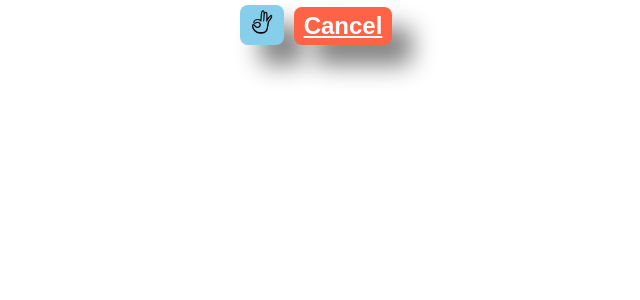
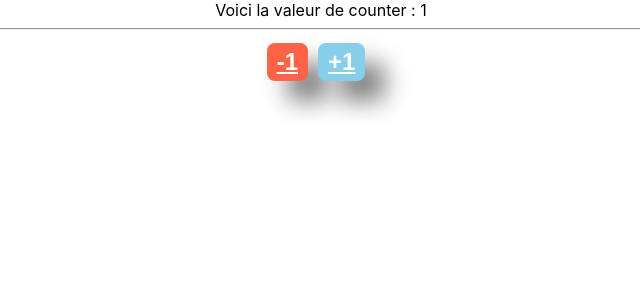
Before and after one commit to mhmscpo/newrep, a React (Create React App) app: page / in a window 1280 px wide. Shown: the top 300 px of the page, without its empty margins (319-959 px from the left). Built offline with nearby package versions, Linux system fonts and the light colour scheme.

Commit message:
Exercice changt etat bouton avec timeout, useEffect

```diff
--- a/src/App/App.jsx
+++ b/src/App/App.jsx
@@ -1,14 +1,34 @@
-import React from 'react';
+import React, {useState, useEffect} from 'react';
 import './App.css';
 import Button from './components/ui/Button/Button'
 
 function App() {
+  const [counter, setcounter] = useState(0)
+
+  useEffect(()=>{
+      console.log('Valeur post setCounter', counter)
+      return() => {
+        //console.log('cleanup') //effect
+      }
+  }, [counter])
+
+  useEffect(() => {
+      setcounter(1)
+  }, [])
+
+  console.log('rendu');
   return (
     <div className="App">
-        <Button onClick={(unParamDeLEnfant)=>{
-            console.log('fonction evnoyee par le parent', unParamDeLEnfant)
-        }}><img src='/img/9165532_ok_hand_icon.png' alt='Ok'/></Button>
-        <Button className="error">Cancel</Button>
+      Voici la valeur de counter : {counter}
+      <hr/>
+      <Button className="error" onClick={()=>{
+        setcounter(counter-1)
+        console.log(counter)
+      }}>-1</Button>
+      <Button onClick={()=>{
+        setcounter(counter+1)
+        console.log(counter)
+      }}>+1</Button>
     </div>
   );
 }
--- a/src/App/components/ui/Button/Button.jsx
+++ b/src/App/components/ui/Button/Button.jsx
@@ -1,15 +1,29 @@
-import React from 'react'
+import React, { useEffect, useState } from 'react'
 import style from './Button.module.css'
 import PropTypes from 'prop-types'
+import { cleanup } from '@testing-library/react'
 
 const Button=(props)=> {
+
+    const [isClicked, setIsClicked ] = useState(false)
+
+    useEffect(() => {
+        if (isClicked) {
+            setTimeout(()=>{setIsClicked(false)}, 500 )
+        }
+        return ()=> {
+            clearTimeout()
+        }
+    }, [isClicked])
+
     console.log(props);
     return (
         <button
             type={props.type}
-            className={`${style.Button} btn${undefined!==props.className? ' '+props.className:''}`}
+            className={`${style.Button} btn${undefined!==props.className? ' '+props.className:''}${isClicked===true ? ' '+style.clicked : ' '}`}
             onClick={(evt)=>{
                 if ( undefined !== props.onClick && typeof props.onClick === 'function' ) {
+                    setIsClicked(true);
                     props.onClick('click');
                 }
             }}>
--- a/src/App/components/ui/Button/Button.module.css
+++ b/src/App/components/ui/Button/Button.module.css
@@ -20,3 +20,7 @@
     box-shadow: 10px 10px 25px grey;
     border : 1px solid white;
 }
+.clicked{
+ box-shadow: 5px 5px 25px grey !important;
+ border: solid black !important;
+}
```
